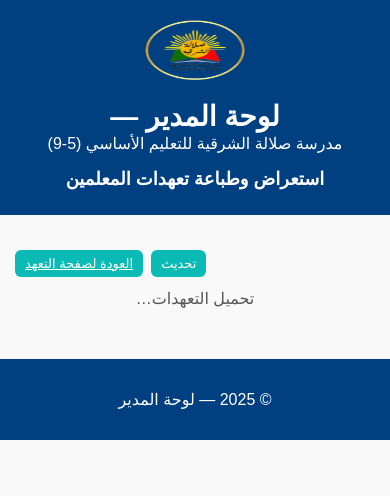
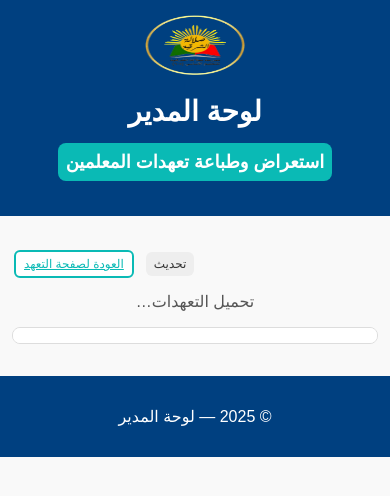
Before and after one commit to SalalahSharqiyaSchool/SalalahSharqiya-School-Management, a plain HTML site: page admin.html in a window 390 px wide. Drawn offline with Linux system fonts and the light colour scheme; no server answers.

Commit message:
Update admin.html

```diff
--- a/admin.html
+++ b/admin.html
@@ -3,48 +3,14 @@
 <head>
   <meta charset="utf-8" />
   <meta name="viewport" content="width=device-width,initial-scale=1" />
-  <title>لوحة المدير — تعهدات المعلمين</title>
+  <title>لوحة المدير — التعهدات</title>
   <link rel="stylesheet" href="css/style.css">
-
   <style>
-    /* هيدر مخصص */
-    header.site-header {
-      display: flex;
-      align-items: center;
-      gap: 15px;
-      padding: 20px;
-      background-color: #004080;
-      color: #fff;
-      flex-wrap: wrap;
-    }
-
-    header.site-header img.logo {
-      height: 80px;
-    }
-
-    h1.admin-main-title {
-      font-size: 36px;
-      margin: 0;
-      line-height: 1.2;
-    }
-
-    .school-name {
-      font-size: 20px;
-      font-weight: normal;
-      color: #fff;
-    }
-
-    h2.admin-subtitle {
-      font-size: 24px;
-      color: #fff;
-      margin: 10px 0 0 0;
-    }
-
-    /* Container الإدارة */
+    /* ---------- إدارة الجدول والتجاوب ---------- */
     .admin-container {
       max-width: 1100px;
       margin: 20px auto;
-      padding: 15px;
+      padding: 12px;
     }
 
     .admin-controls {
@@ -53,63 +19,121 @@
       align-items: center;
       justify-content: flex-end;
       flex-wrap: wrap;
-      margin-bottom: 10px;
+    }
+
+    header.site-header {
+      display: flex;
+      align-items: center;
+      justify-content: center;
+      gap: 15px;
+      margin-bottom: 20px;
+      flex-wrap: wrap;
+    }
+
+    header.site-header img.logo {
+      height: 80px; /* حجم أكبر */
+    }
+
+    h1.admin-main-title {
+      font-size: 36px;
+      margin: 0;
+    }
+
+    h2.admin-subtitle {
+      font-size: 24px;
+      text-align: center;
+      margin-bottom: 20px;
+      color: #fff;
+      background-color: #0ABAB5;
+      padding: 10px 15px;
+      border-radius: 8px;
+    }
+
+    .table-wrapper {
+      overflow-x: auto;
+      margin-top: 12px;
+      border: 1px solid #ddd;
+      border-radius: 8px;
+      background: #fff;
     }
 
     table.admin-table {
       width: 100%;
       border-collapse: collapse;
-      margin-top: 12px;
+      min-width: 700px; /* للحفاظ على تناسق الجدول */
+    }
+
+    table.admin-table th,
+    table.admin-table td {
+      border: 1px solid #e6e9ef;
+      padding: 10px;
+      text-align: center;
       font-size: 16px;
     }
 
-    table.admin-table th, table.admin-table td {
-      border: 1px solid #e6e9ef;
-      padding: 8px;
-      text-align: center;
-      background: #fff;
-      font-size: 16px;
+    table.admin-table th {
+      background-color: #0ABAB5;
+      color: #fff;
+      font-size: 17px;
     }
 
     .sig-img {
       max-width: 120px;
       height: auto;
-      border-radius: 6px;
+      border-radius: 5px;
       border: 1px solid #ccc;
     }
 
     .small-btn {
-      font-size: 13px;
+      font-size: 14px;
       padding: 6px 10px;
       border-radius: 6px;
-      cursor: pointer;
-      background-color: #0ABAB5;
-      color: #fff;
-      border: none;
+      margin: 2px;
     }
 
-    .small-btn:hover {
-      background-color: #089a99;
-    }
-
-    /* Responsive */
+    /* Responsive - الهاتف */
     @media (max-width: 768px) {
       header.site-header {
         flex-direction: column;
-        text-align: center;
       }
       header.site-header img.logo { height: 60px; }
       h1.admin-main-title { font-size: 28px; }
-      .school-name { display: block; font-size: 16px; }
-      h2.admin-subtitle { font-size: 18px; padding: 5px; }
-      table.admin-table th, table.admin-table td { font-size: 14px; padding: 6px; }
+      h2.admin-subtitle { font-size: 18px; padding: 8px; }
+      table.admin-table th, table.admin-table td { font-size: 14px; padding: 8px; }
       .sig-img { max-width: 100px; }
+      .small-btn { font-size: 12px; padding: 5px 8px; }
     }
   </style>
+</head>
+<body>
+  <header class="site-header">
+    <img src="css/logo.png" alt="شعار المدرسة" class="logo">
+    <div>
+      <h1 class="admin-main-title">لوحة المدير</h1>
+      <h2 class="admin-subtitle">استعراض وطباعة تعهدات المعلمين</h2>
+    </div>
+  </header>
+
+  <main class="admin-container">
+    <div class="admin-controls">
+      <button onclick="location.reload()" class="btn ghost small-btn">تحديث</button>
+      <a href="index.html" class="btn outline small-btn">العودة لصفحة التعهد</a>
+    </div>
+
+    <p id="adminStatus" style="color:#555;margin-top:12px">تحميل التعهدات…</p>
+
+    <div class="table-wrapper">
+      <table id="pledgesTable" class="admin-table"></table>
+    </div>
+  </main>
+
+  <footer class="site-footer">
+    <p>© 2025 — لوحة المدير</p>
+  </footer>
 
   <script src="https://www.gstatic.com/firebasejs/9.22.0/firebase-app-compat.js" defer></script>
   <script src="https://www.gstatic.com/firebasejs/9.22.0/firebase-database-compat.js" defer></script>
-  <script defer>
+  <script>
     const firebaseConfig = {
       apiKey: "AIzaSyA7LDHKX4XKKfCEbgmpEDQ5NHj6XghxZlE",
       authDomain: "salalah-sharqiya-school.firebaseapp.com",
@@ -120,6 +144,10 @@
     };
 
     window.addEventListener("DOMContentLoaded", () => {
+      if (typeof firebase === "undefined") {
+        document.body.innerHTML = "<p>Firebase غير محمّل.</p>";
+        return;
+      }
       firebase.initializeApp(firebaseConfig);
       const db = firebase.database();
       const table = document.getElementById("pledgesTable");
@@ -150,7 +178,7 @@
           tr.innerHTML = `
             <td>${escapeHtml(row.name)}</td>
             <td>${escapeHtml(row.specialty)}</td>
-            <td style="max-width:220px;word-wrap:break-word;text-align:right">${escapeHtml(row.notes || "")}</td>
+            <td style="max-width:200px;word-wrap:break-word;text-align:right">${escapeHtml(row.notes || "")}</td>
             <td>${sigCell}</td>
             <td>${date}</td>
             <td>
@@ -167,12 +195,13 @@
           const v = s.val();
           if (!v) return alert("سجل غير موجود");
           const w = window.open("", "_blank");
-          w.document.write(`<h2>لوحة المدير — مدرسة صلالة الشرقية للتعليم الأساسي (5-9)</h2>`);
-          w.document.write(`<h3>تعهد — ${escapeHtml(v.name)}</h3>`);
+          w.document.write(`<h2>تعهد — ${escapeHtml(v.name)}</h2>`);
           w.document.write(`<p><strong>التخصص:</strong> ${escapeHtml(v.specialty)}</p>`);
           w.document.write(`<p><strong>الملاحظات:</strong> ${escapeHtml(v.notes || "")}</p>`);
           w.document.write(`<p><strong>التاريخ:</strong> ${new Date(v.timestamp||Date.now()).toLocaleString('ar-EG')}</p>`);
           if (v.signature) w.document.write(`<img src="${v.signature}" style="max-width:400px;border:1px solid #ccc;margin-top:10px">`);
+          w.document.write(`<p><strong>المدرسة:</strong> صلالة الشرقية للتعليم الأساسي</p>`);
+          w.document.write(`<img src="css/logo.png" style="height:80px;margin-top:5px">`);
           w.print();
         });
       };
@@ -186,31 +215,5 @@
       }
     });
   </script>
-</head>
-
-<body>
-  <header class="site-header">
-    <img src="css/logo.png" alt="شعار المدرسة" class="logo">
-    <div>
-      <h1 class="admin-main-title">
-        لوحة المدير — <span class="school-name">مدرسة صلالة الشرقية للتعليم الأساسي (5-9)</span>
-      </h1>
-      <h2 class="admin-subtitle">استعراض وطباعة تعهدات المعلمين</h2>
-    </div>
-  </header>
-
-  <main class="admin-container">
-    <div class="admin-controls">
-      <button onclick="location.reload()" class="small-btn">تحديث</button>
-      <a href="index.html" class="small-btn">العودة لصفحة التعهد</a>
-    </div>
-
-    <p id="adminStatus" style="color:#555;margin-top:12px">تحميل التعهدات…</p>
-    <table id="pledgesTable" class="admin-table"></table>
-  </main>
-
-  <footer class="site-footer">
-    <p>© 2025 — لوحة المدير</p>
-  </footer>
 </body>
 </html>
```
